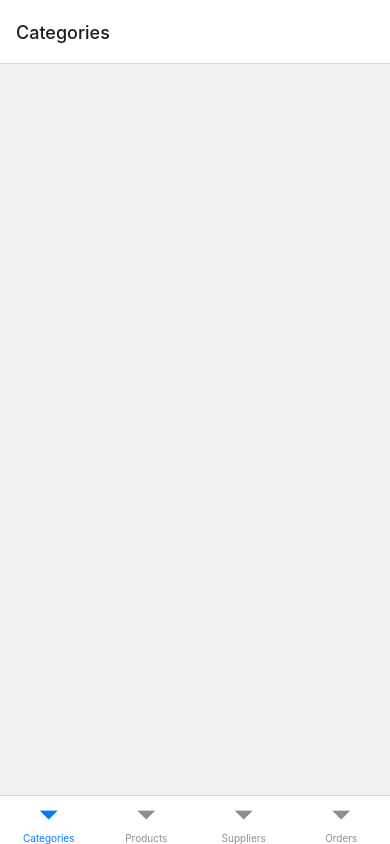
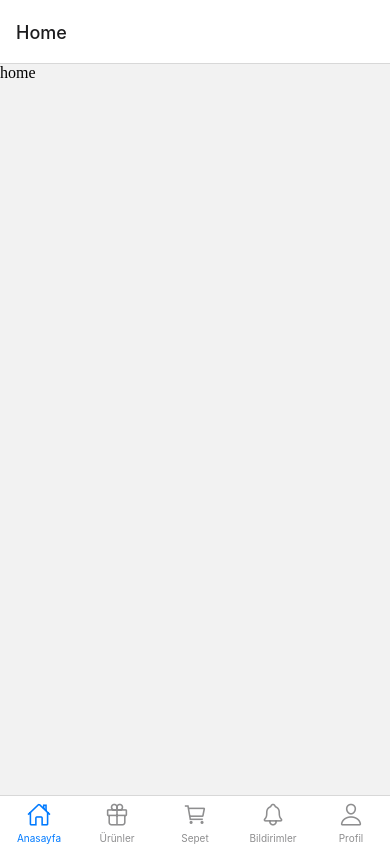
Before and after one commit to fatmanurozel/react-native-ecommerce, a React Native app: screen /AppTabNavigator in a window 390 px wide. Built offline with nearby package versions, Linux system fonts and the light colour scheme; no server answers.

Commit message:
navigation-tabnav-detail

```diff
--- a/App.js
+++ b/App.js
@@ -1,25 +1,31 @@
 import React from "react";
-import Orders from "./src/OrdersList";
-import Suppliers from "./src/SuppliersList";
-import Products from "./src/ProductsList";
-import Categories from "./src/CategoriesList";
+
+import HomeScreen from "./src/screens/home/HomeScreen";
+import AppTabNavigator from "./src/screens/navigayor/AppTabNavigator";
+import CategoryDetail from "./src/screens/category/CategoryDetail";
 
 import { NavigationContainer } from "@react-navigation/native";
+import { createNativeStackNavigator } from "@react-navigation/native-stack";
 
-import { createBottomTabNavigator } from "@react-navigation/bottom-tabs";
-
-const Tab = createBottomTabNavigator();
+const Stack = createNativeStackNavigator();
 
 function App() {
   return (
     <>
       <NavigationContainer>
-        <Tab.Navigator initialRouteName="Categories">
-          <Tab.Screen name="Categories" component={Categories} />
-          <Tab.Screen name="Products" component={Products} />
-          <Tab.Screen name="Suppliers" component={Suppliers} />
-          <Tab.Screen name="Orders" component={Orders} />
-        </Tab.Navigator>
+        <Stack.Navigator initialRouteName="AppTabNavigator">
+          <Stack.Screen
+            name="AppTabNavigator"
+            component={AppTabNavigator}
+            options={{ headerShown: false }}
+          />
+          <Stack.Screen
+            name="Home"
+            component={HomeScreen}
+            options={{ title: "Home Screen" }}
+          />
+          <Stack.Screen name="CategoryDetail" component={CategoryDetail} />
+        </Stack.Navigator>
       </NavigationContainer>
     </>
   );
--- a/src/CategoriesList.js
+++ /dev/null
@@ -1,39 +0,0 @@
-import React, { useState, useEffect } from "react";
-import { Text, View, StyleSheet, FlatList, TextInput } from "react-native";
-
-export default function CategoriesList() {
-  const [categories, setCategories] = useState([]);
-
-  useEffect(() => {
-    fetch("https://northwind.vercel.app/api/categories")
-      .then((res) => res.json())
-      .then((data) => {
-        setCategories(data);
-      });
-  }, []);
-
-  const renderItem = ({ item }) => (
-    <Text style={{ padding: 20, backgroundColor: "gray", margin: 3 }}>
-      {item.name}
-    </Text>
-  );
-
-  return (
-    <View>
-      <FlatList
-        data={categories}
-        renderItem={renderItem}
-        keyExtractor={(item) => item.id}
-      />
-    </View>
-  );
-}
-
-const styles = StyleSheet.create({
-  input: {
-    height: 40,
-    margin: 12,
-    borderWidth: 1,
-    padding: 10,
-  },
-});
--- /dev/null
+++ b/src/screens/category/CategoriesList.js
@@ -0,0 +1,68 @@
+import React, { useState, useEffect } from "react";
+
+import {
+  View,
+  StyleSheet,
+  TouchableOpacity,
+  ActivityIndicator,
+  ScrollView,
+} from "react-native";
+
+import { ListItem, Icon } from "react-native-elements";
+
+export default function CategoriesList({ navigation }) {
+  const [categories, setCategories] = useState([]);
+  const [loading, setLoading] = useState(true);
+
+  useEffect(() => {
+    fetch("https://northwind.vercel.app/api/categories")
+      .then((res) => res.json())
+      .then((data) => {
+        setCategories(data);
+        setLoading(false);
+      });
+  }, []);
+
+  return (
+    <View>
+      {loading == true ? (
+        <View style={[styles.container, styles.horizontal]}>
+          <ActivityIndicator size="small" color="#0000ff" />
+        </View>
+      ) : (
+        <ScrollView>
+          {categories &&
+            categories.map((item, i) => (
+              <TouchableOpacity
+                onPress={() =>
+                  navigation.navigate("CategoryDetail", {
+                    categoryItem: item,
+                  })
+                }
+              >
+                <ListItem key={i} bottomDivider>
+                  <Icon name={item.icon} />
+                  <ListItem.Content>
+                    <ListItem.Title>{item.name}</ListItem.Title>
+                  </ListItem.Content>
+                  <ListItem.Chevron />
+                </ListItem>
+              </TouchableOpacity>
+            ))}
+        </ScrollView>
+      )}
+    </View>
+  );
+}
+
+const styles = StyleSheet.create({
+  container: {
+    flex: 1,
+    justifyContent: "center",
+  },
+  horizontal: {
+    flexDirection: "row",
+    justifyContent: "space-around",
+    padding: 10,
+  },
+});
--- /dev/null
+++ b/src/screens/category/CategoryDetail.js
@@ -0,0 +1,16 @@
+import React, { useContext } from "react";
+import { View, Text, StyleSheet } from "react-native";
+
+import { PricingCard } from "react-native-elements/dist/pricing/PricingCard";
+
+const ProductDetail = ({ navigation, route }) => {
+  const { categoryItem } = route.params;
+
+  return (
+    <>
+      <Text>{categoryItem.name}</Text>
+    </>
+  );
+};
+
+export default ProductDetail;
--- /dev/null
+++ b/src/screens/home/HomeScreen.js
@@ -0,0 +1,9 @@
+import React from "react";
+
+import { View, Text } from "react-native";
+
+function HomeScreen() {
+  return <View>home</View>;
+}
+
+export default HomeScreen;
--- /dev/null
+++ b/src/screens/navigayor/AppTabNavigator.js
@@ -0,0 +1,77 @@
+import React from "react";
+import { Button, Text } from "react-native";
+
+import { createBottomTabNavigator } from "@react-navigation/bottom-tabs";
+
+import { Ionicons } from "@expo/vector-icons";
+
+import HomeScreen from "../home/HomeScreen";
+import Category from "../category/CategoriesList";
+import Product from "../product/ProductsList";
+import Order from "../order/OrdersList";
+import Supplier from "../supplier/SuppliersList";
+
+const Tab = createBottomTabNavigator();
+
+const AppTabNavigator = ({ navigation }) => {
+  return (
+    <Tab.Navigator>
+      <Tab.Screen
+        name="Home"
+        component={HomeScreen}
+        options={{
+          tabBarLabel: "Anasayfa",
+          tabBarIcon: ({ color, size }) => (
+            <Ionicons name="home-outline" color={color} size={size} />
+          ),
+        }}
+      />
+
+      <Tab.Screen
+        name="Product"
+        component={Product}
+        options={{
+          tabBarLabel: "Ürünler",
+          tabBarIcon: ({ color, size }) => (
+            <Ionicons name="gift-outline" color={color} size={size} />
+          ),
+        }}
+      />
+
+      <Tab.Screen
+        name="Cart"
+        component={Order}
+        options={{
+          tabBarLabel: "Sepet",
+          tabBarIcon: ({ color, size }) => (
+            <Ionicons name="cart-outline" color={color} size={size} />
+          ),
+        }}
+      />
+
+      <Tab.Screen
+        name="Notification"
+        component={Supplier}
+        options={{
+          tabBarLabel: "Bildirimler",
+          tabBarIcon: ({ color, size }) => (
+            <Ionicons name="notifications-outline" color={color} size={size} />
+          ),
+        }}
+      />
+
+      <Tab.Screen
+        name="Profil"
+        component={Category}
+        options={{
+          tabBarLabel: "Profil",
+          tabBarIcon: ({ color, size }) => (
+            <Ionicons name="person-outline" color={color} size={size} />
+          ),
+        }}
+      />
+    </Tab.Navigator>
+  );
+};
+
+export default AppTabNavigator;
```
Also changed, not shown: src/screens/order/OrdersList.js (renamed from src/OrdersList.js), src/screens/product/ProductsList.js (renamed from src/ProductsList.js), src/screens/supplier/SuppliersList.js (renamed from src/SuppliersList.js).
